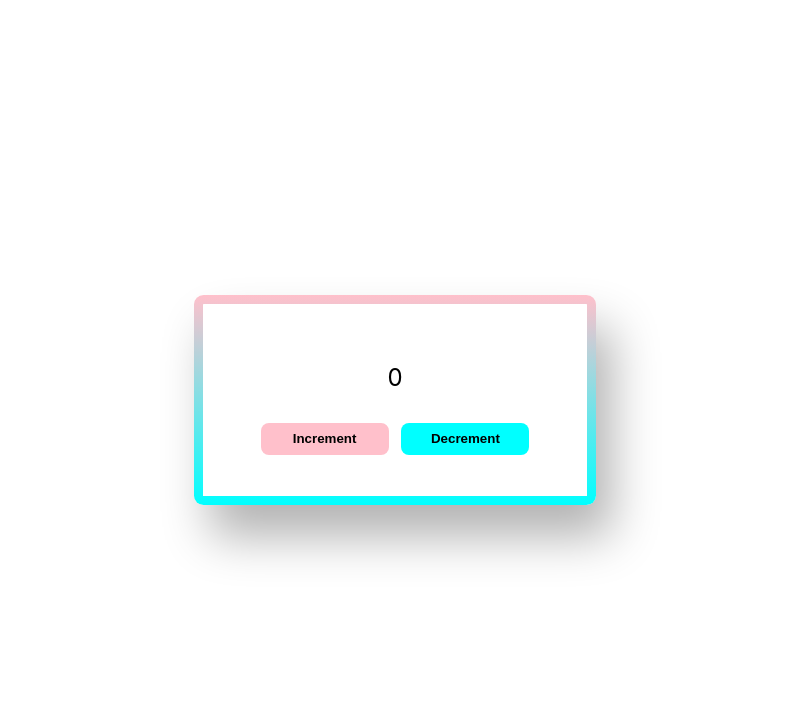
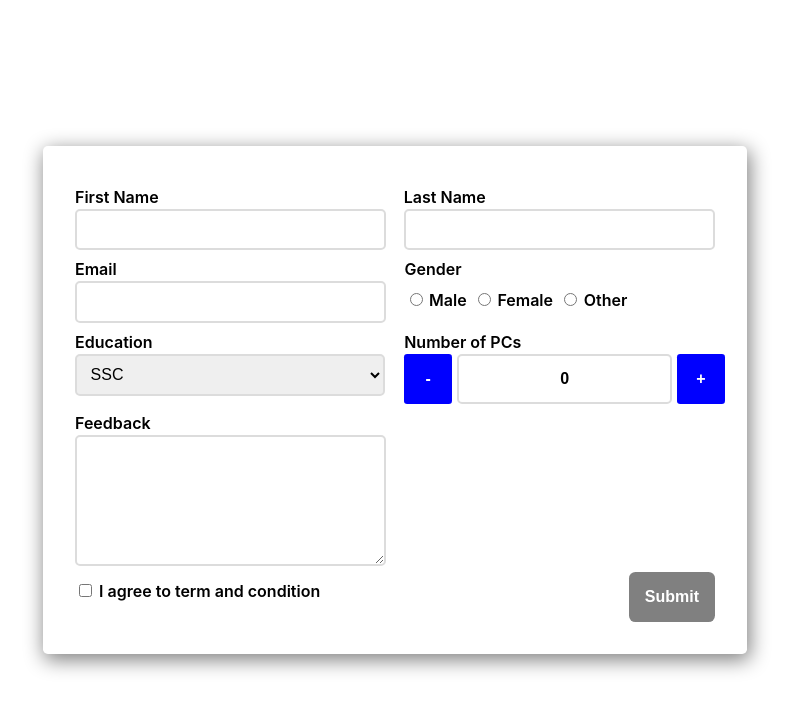
Before and after one commit to ShahariarRahman/redux-foundation, a React (Create React App) app: page / in a window 1280 px wide. Shown: the top 710 px of the page, without its empty margins (245-1038 px from the left). Built offline with nearby package versions, Linux system fonts and the light colour scheme.

Commit message:
form reducer

```diff
--- a/src/App.js
+++ b/src/App.js
@@ -1,12 +1,14 @@
 import './App.css';
 import ContextApiPractice from './pages/ContextApiPractice/ContextApiPractice';
 import Counter from './pages/Counter/Counter';
+import LongForm from './pages/LongForm/LongForm';
 
 const App = () => {
   return (
     <div className="App-header">
       {/* <ContextApiPractice></ContextApiPractice> */}
-      <Counter></Counter>
+      {/* <Counter></Counter> */}
+      <LongForm />
     </div>
   );
 }
--- /dev/null
+++ b/src/pages/LongForm/LongForm.css
@@ -0,0 +1,76 @@
+.form-container {
+    padding: 2rem;
+    box-shadow: 2px 5px 20px 1px gray;
+    border-radius: .3rem;
+    width: 40rem;
+}
+
+.input-field {
+    width: 18rem;
+    padding: .6rem;
+    border: 2px solid gainsboro;
+    border-radius: 5px;
+    font-size: 16px;
+}
+
+.form-container label {
+    font-size: 16px;
+    font-weight: 600;
+}
+
+.row {
+    display: flex;
+    justify-content: space-between;
+}
+
+.row button {
+    font-size: 16px;
+    padding: 1rem;
+    color: white;
+    font-weight: 600;
+    border: none;
+    border-radius: .4rem;
+    cursor: pointer;
+}
+
+.row label[ id="termAndCondition"] {
+    cursor: pointer;
+}
+
+.gender {
+    width: 19.4rem;
+}
+
+.gender>label,
+.gender>input {
+    margin-right: .4rem;
+    cursor: pointer;
+}
+
+.pcs {
+    margin-left: 1.2rem;
+}
+
+.pcs div {
+    display: flex;
+}
+
+.pcs div>button,
+.pcs div>input {
+    margin-right: .3rem;
+    text-align: center;
+    font-weight: 600;
+}
+
+.pcs div>button {
+    width: 3rem;
+    border: none;
+    background-color: blue;
+    border-radius: .2rem;
+    color: white;
+    font-weight: 600;
+}
+
+.pcs div>input {
+    width: 12rem;
+}
--- /dev/null
+++ b/src/pages/LongForm/LongForm.js
@@ -0,0 +1,80 @@
+import React, { useReducer } from 'react';
+import { initialState, reducer } from '../../state/formReducer';
+import './LongForm.css';
+const LongForm = () => {
+    const [state, dispatch] = useReducer(reducer, initialState);
+    const submit = (e) => {
+        e.preventDefault();
+        console.log(state);
+    }
+
+    return (
+        <div className='form-container'>
+            <form onSubmit={submit}>
+                <div className='row'>
+                    <div>
+                        <label htmlFor="firstName">First Name</label><br />
+                        <input type="text" id='firstName' name="firstName" className='input-field' onBlur={(e) => dispatch({ type: 'INPUT', payload: { name: e.target.name, value: e.target.value } })} />
+                    </div>
+                    <div>
+                        <label htmlFor="lastName">Last Name</label><br />
+                        <input type="text" id='lastName' name='lastName' className='input-field' onBlur={(e) => dispatch({ type: 'INPUT', payload: { name: e.target.name, value: e.target.value } })} />
+                    </div>
+                </div>
+                <div className='row'>
+                    <div>
+                        <label htmlFor="email">Email</label><br />
+                        <input type="email" id='email' name='email' className='input-field' onBlur={(e) => dispatch({ type: 'INPUT', payload: { name: e.target.name, value: e.target.value } })} />
+                    </div>
+                    <div className='gender'>
+                        <label htmlFor="gender">Gender</label><br />
+                        <input type="radio" name="gender" id="male" value="male" onClick={(e) => dispatch({ type: 'INPUT', payload: { name: e.target.name, value: e.target.value } })} />
+                        <label htmlFor="male">Male</label>
+                        <input type="radio" name="gender" id="female" value="female" onClick={(e) => dispatch({ type: 'INPUT', payload: { name: e.target.name, value: e.target.value } })} />
+                        <label htmlFor="female">Female</label>
+                        <input type="radio" name="gender" id="other" value="other" onClick={(e) => dispatch({ type: 'INPUT', payload: { name: e.target.name, value: e.target.value } })} />
+                        <label htmlFor="other">Other</label>
+                    </div>
+                </div>
+                <div className='row'>
+                    <div>
+                        <label htmlFor="education">Education</label><br />
+                        <select name="education" id="education" className='input-field' style={{ width: '310px' }} onChange={(e) => dispatch({ type: 'INPUT', payload: { name: e.target.name, value: e.target.value } })}>
+                            <option value="ssc">SSC</option>
+                            <option value="hsc">HSC</option>
+                            <option value="underGrad">UnderGrad</option>
+                            <option value="graduate">graduate</option>
+                        </select>
+                    </div>
+                    <div className='pcs'>
+                        <label htmlFor="quantity">Number of PCs</label><br />
+                        <div >
+                            <button onClick={() => dispatch({ type: 'DECREMENT' })}>-</button>
+                            <input type="text" id='quantity' className='input-field' value={state.quantity} onChange={(e) => dispatch({ type: 'QUANTITY', payload: { currQuantity: e.target.value } })} />
+                            <button onClick={() => dispatch({ type: 'INCREMENT' })}>+</button>
+                        </div>
+                    </div>
+                </div>
+
+                <div className='row'>
+                    <div>
+                        <label htmlFor="feedback">Feedback</label><br />
+                        <textarea name="feedback" id="feedback" cols="40" rows="6" className='input-field' onBlur={(e) => dispatch({ type: 'INPUT', payload: { name: e.target.name, value: e.target.value } })}></textarea>
+                    </div>
+                </div>
+                <div className='row'>
+                    <div>
+                        <input type="checkbox" id="term" onClick={() => dispatch({ type: 'TOGGLE' })} />
+                        <label htmlFor="term" id="term" name="term" > I agree to term and condition</label>
+                    </div>
+                    {/* <input disabled={true} type="submit" value="Submit" /> */}
+                    <button disabled={!state?.term} type="submit" style={state?.term ? { background: 'blue' } : { background: 'gray', cursor: 'not-allowed' }}>Submit</button>
+
+                </div>
+
+            </form>
+        </div>
+    );
+};
+
+export default LongForm;
--- /dev/null
+++ b/src/state/formReducer.js
@@ -0,0 +1,43 @@
+export const initialState = {
+    firstName: '',
+    lastName: '',
+    email: '',
+    gender: '',
+    education: '',
+    quantity: 0,
+    feedback: '',
+    term: false,
+}
+export const reducer = (state, action) => {
+    switch (action.type) {
+        case 'INPUT':
+            return {
+                ...state,
+                [action.payload.name]: action.payload.value
+            }
+        case 'INCREMENT':
+            return {
+                ...state,
+                quantity: state.quantity + 1
+            }
+        case 'DECREMENT':
+            return {
+                ...state,
+                quantity: state.quantity - 1
+            }
+        case 'QUANTITY': {
+            return {
+                ...state,
+                quantity: +action.payload.currQuantity
+            }
+        }
+        case 'TOGGLE': {
+            return {
+                ...state,
+                term: !state.term
+            }
+        }
+        default:
+            return state
+    }
+}
```
